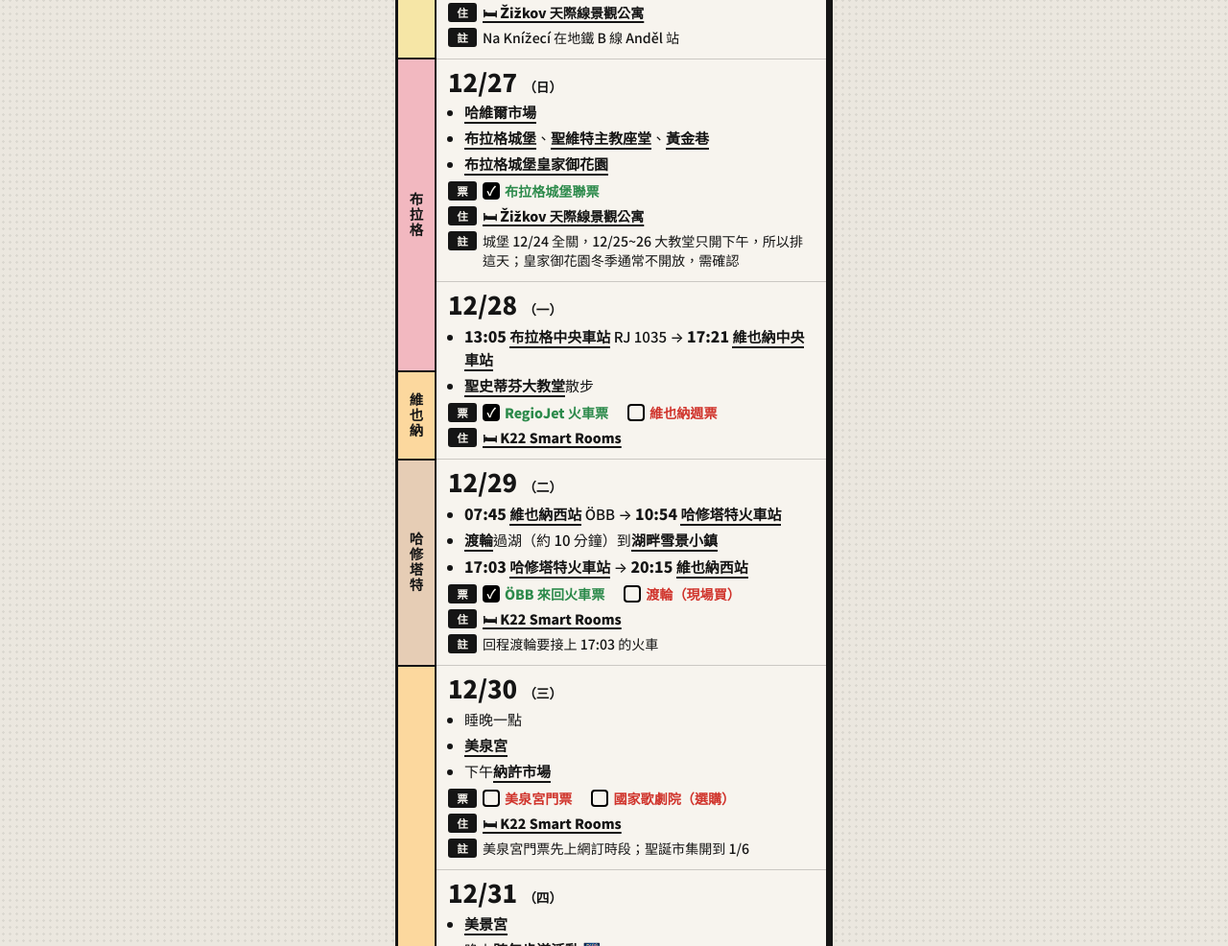
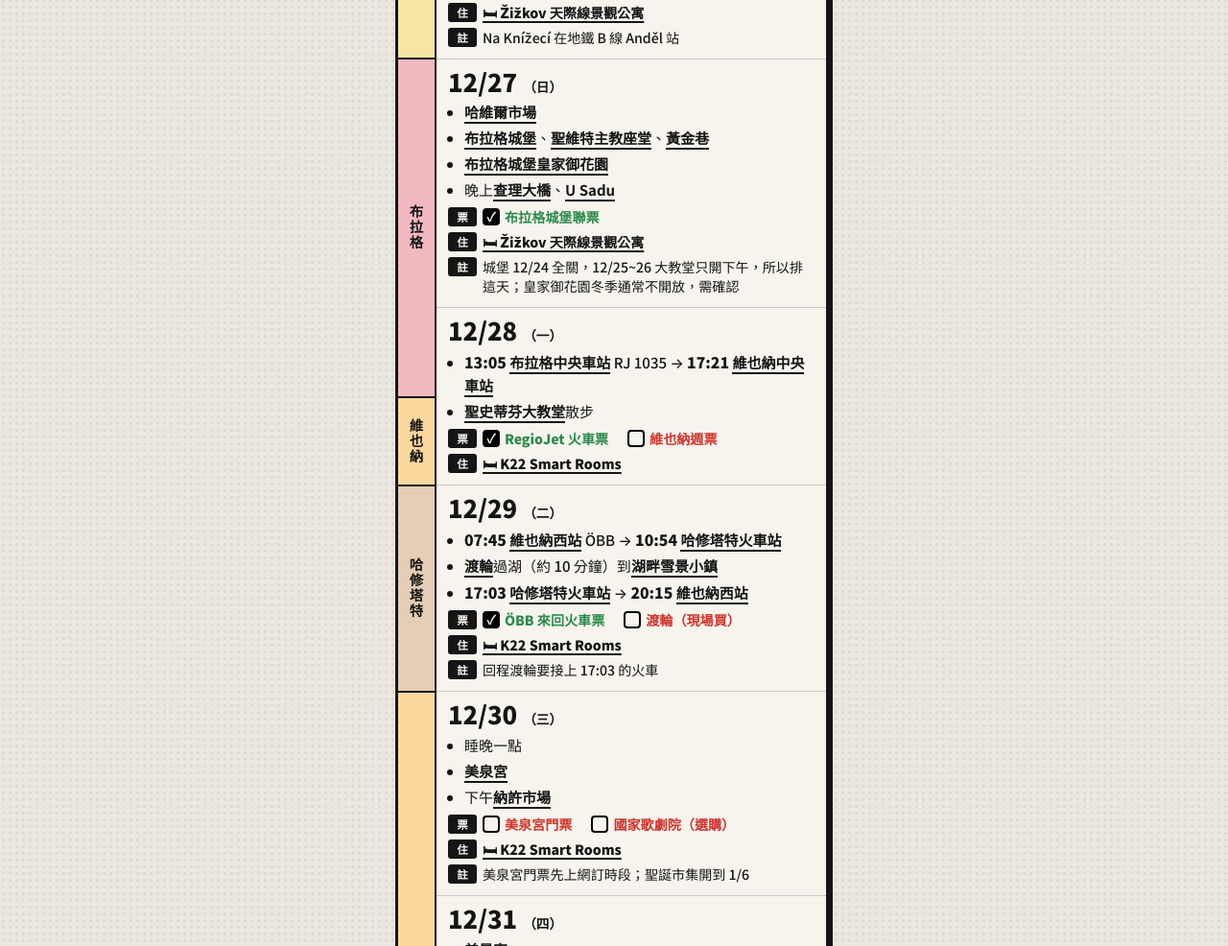
Before and after one commit to hthoftt/xmas-trips, a plain HTML site: page index.html in a window 1280 px wide. Shown: the part 1865-2851 px from the top of the page at 96% size. Drawn offline with Linux system fonts and the light colour scheme.

Commit message:
Add Charles Bridge and U Sadu to 12/27 evening
Co-Authored-By: Claude Opus 5.5 <noreply@anthropic.com>

```diff
--- a/index.html
+++ b/index.html
@@ -198,7 +198,7 @@ footer .en{font-size:1.3rem;display:block}
 <section class="row" data-d="2026-12-27">
 <div class="body">
 <div class="dh"><span class="dn">12/27</span><span class="wd">（日）</span></div>
-<ul class="trip-ul"><li><a class="map" href="https://www.google.com/maps/search/?api=1&amp;query=Havelsk%C3%A9%20t%C3%A1r%C5%BEi%C5%A1t%C4%9B%20Prague" target="_blank" rel="noopener">哈維爾市場</a></li><li><a class="map" href="https://www.google.com/maps/search/?api=1&amp;query=Prague%20Castle" target="_blank" rel="noopener">布拉格城堡</a>、<a class="map" href="https://www.google.com/maps/search/?api=1&amp;query=St.%20Vitus%20Cathedral%20Prague" target="_blank" rel="noopener">聖維特主教座堂</a>、<a class="map" href="https://www.google.com/maps/search/?api=1&amp;query=Golden%20Lane%20Prague" target="_blank" rel="noopener">黃金巷</a></li><li><a class="map" href="https://www.google.com/maps/search/?api=1&amp;query=Royal%20Garden%20Prague%20Castle" target="_blank" rel="noopener">布拉格城堡皇家御花園</a></li></ul>
+<ul class="trip-ul"><li><a class="map" href="https://www.google.com/maps/search/?api=1&amp;query=Havelsk%C3%A9%20t%C3%A1r%C5%BEi%C5%A1t%C4%9B%20Prague" target="_blank" rel="noopener">哈維爾市場</a></li><li><a class="map" href="https://www.google.com/maps/search/?api=1&amp;query=Prague%20Castle" target="_blank" rel="noopener">布拉格城堡</a>、<a class="map" href="https://www.google.com/maps/search/?api=1&amp;query=St.%20Vitus%20Cathedral%20Prague" target="_blank" rel="noopener">聖維特主教座堂</a>、<a class="map" href="https://www.google.com/maps/search/?api=1&amp;query=Golden%20Lane%20Prague" target="_blank" rel="noopener">黃金巷</a></li><li><a class="map" href="https://www.google.com/maps/search/?api=1&amp;query=Royal%20Garden%20Prague%20Castle" target="_blank" rel="noopener">布拉格城堡皇家御花園</a></li><li>晚上<a class="map" href="https://www.google.com/maps/search/?api=1&amp;query=Charles%20Bridge%20Prague" target="_blank" rel="noopener">查理大橋</a>、<a class="map" href="https://www.google.com/maps/search/?api=1&amp;query=U%20Sadu%20%C5%A0kroupovo%20n%C3%A1m%C4%9Bst%C3%AD%20Praha" target="_blank" rel="noopener">U Sadu</a></li></ul>
 <div class="f"><b>票</b><div class="tix"><label class="tk"><input type="checkbox" data-k="布拉格城堡聯票" checked><span>布拉格城堡聯票</span></label></div></div>
 <div class="f stay"><b>住</b><div><a class="lk" href="https://www.airbnb.com.tw/rooms/1577793287280629596" target="_blank" rel="noopener">🛏 Žižkov 天際線景觀公寓</a></div></div>
 <div class="f note"><b>註</b><div>城堡 12/24 全關，12/25~26 大教堂只開下午，所以排這天；皇家御花園冬季通常不開放，需確認</div></div>
```
